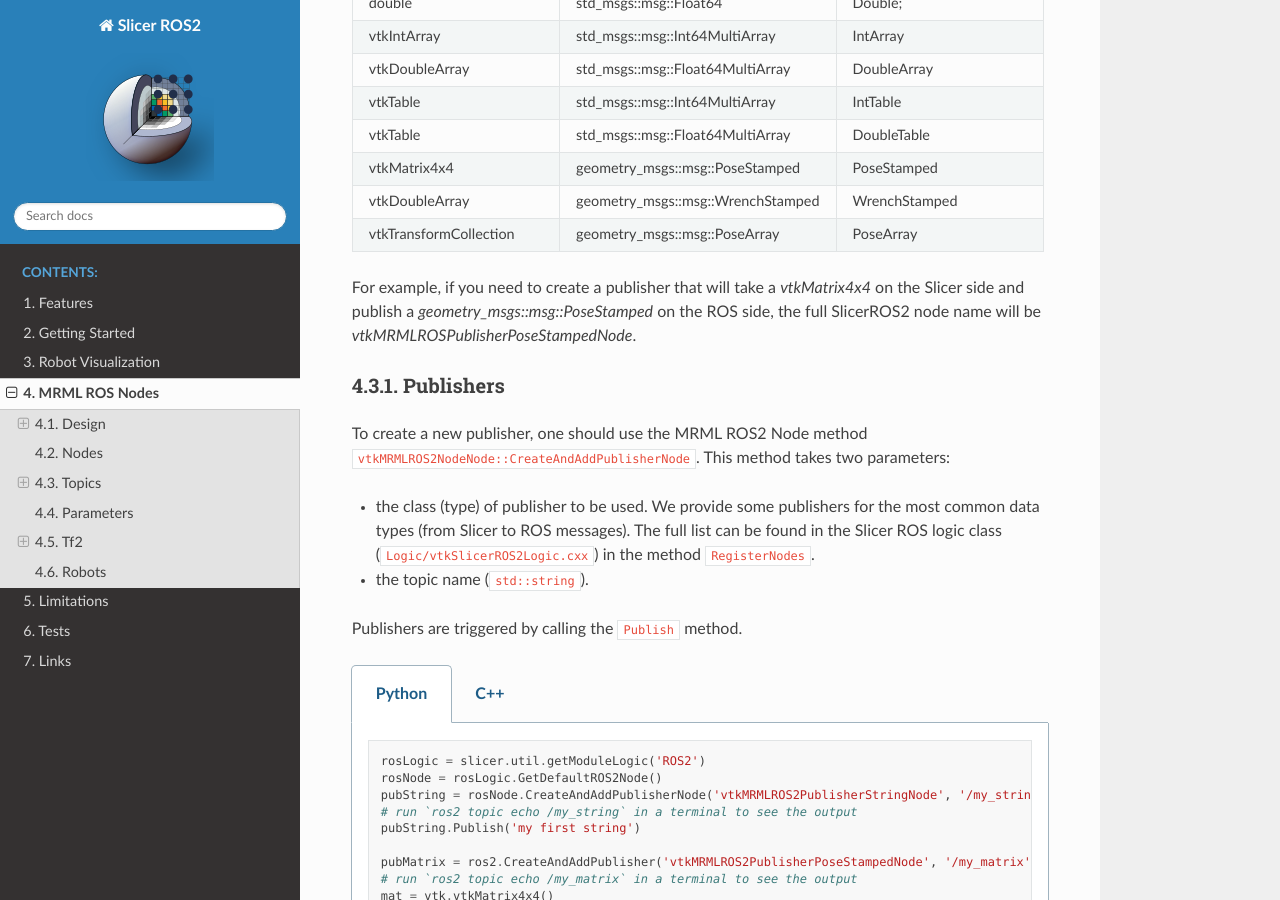
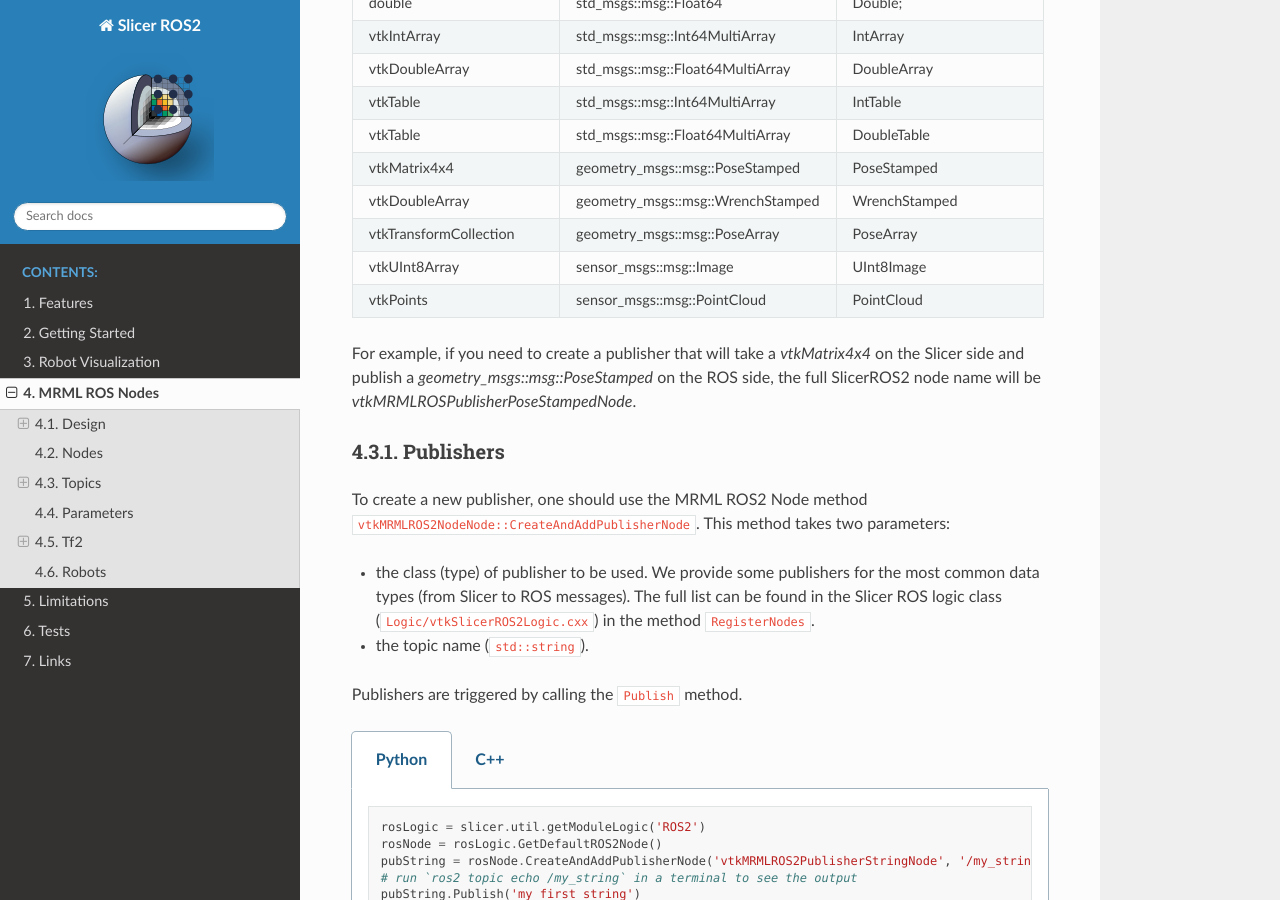
Before and after one commit to rosmed/slicer_ros2_module, a Sphinx documentation site: the page built from docs/pages/mrml-ros-nodes.rst, in a window 1280 px wide and 900 px high, scrolled down 2893 px. Built offline with Sphinx 7.4.7 and the Read the Docs theme 2.0.0, drawn with Linux system fonts in a browser that asks for light colours.

Commit message:
Added a publisher and subscriber for conversion between vtkPoints and sensor_msgs/msg/PointClouds. Updated the ReadTheDocs to include this and the Image subscriber.

```diff
--- a/docs/pages/mrml-ros-nodes.rst
+++ b/docs/pages/mrml-ros-nodes.rst
@@ -236,6 +236,12 @@ subscribers to convert messages between ROS and Slicer.
    * - vtkTransformCollection
      - geometry_msgs::msg::PoseArray
      - PoseArray
+   * - vtkUInt8Array
+     - sensor_msgs::msg::Image
+     - UInt8Image
+   * - vtkPoints
+     - sensor_msgs::msg::PointCloud
+     - PointCloud
 
 For example, if you need to create a publisher that will take a
 `vtkMatrix4x4` on the Slicer side and publish a
```
Also changed, not shown: 9 other files.
